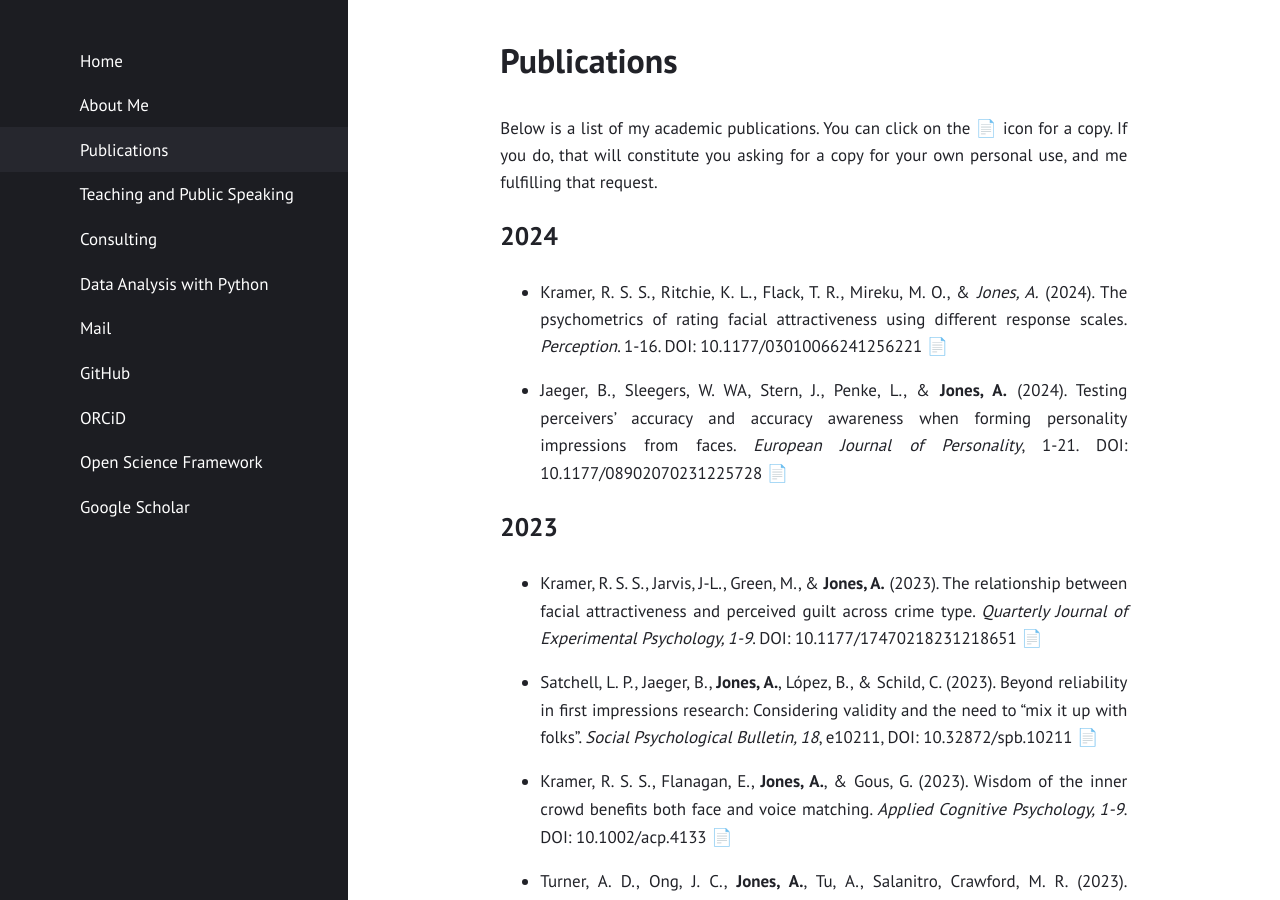
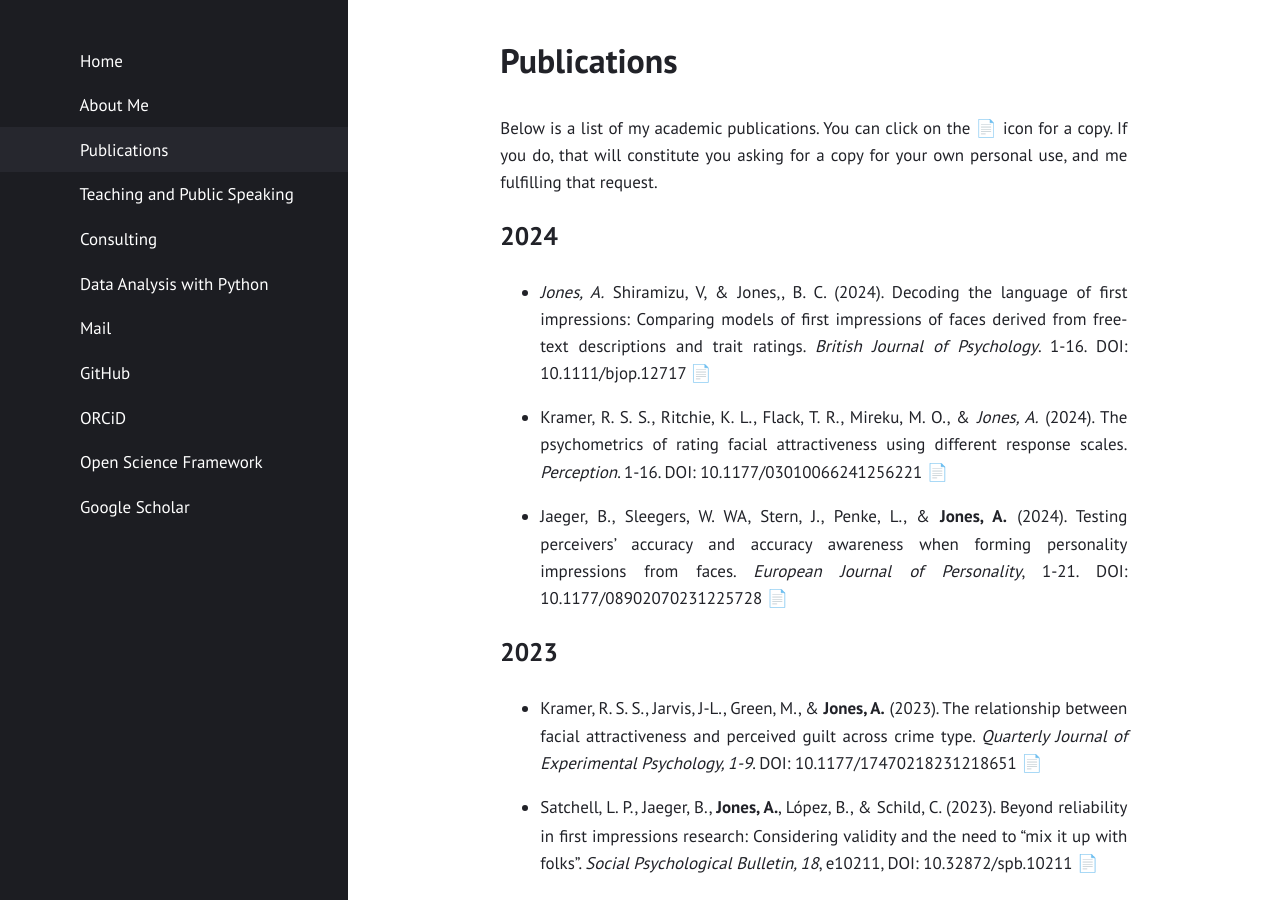
Before and after one commit to alexjonesphd/alexjonesphd.github.io, a Jekyll site: the page built from publications.md, in a window 1280 px wide and 900 px high. Built offline with Jekyll 4.4.1, drawn with Linux system fonts in a browser that asks for light colours.

Commit message:
reference for text paper

```diff
--- a/publications.md
+++ b/publications.md
@@ -8,6 +8,9 @@ Below is a list of my academic publications. You can click on the 📄 icon for
 
 
 ## 2024
+- *Jones, A.* Shiramizu, V, & Jones,, B. C. (2024). Decoding the language of first impressions: Comparing models of first impressions of faces derived from free-text descriptions and trait ratings. *British Journal of Psychology*. 1-16. DOI: 10.1111/bjop.12717  [📄](https://alexjonesphd.github.io/assets/papers/2024/jonesetal2024.pdf)
+
+
 - Kramer, R. S. S., Ritchie, K. L., Flack, T. R., Mireku, M. O., & *Jones, A.* (2024). The psychometrics of rating facial attractiveness using different response scales. *Perception*. 1-16. DOI: 10.1177/03010066241256221  [📄](https://alexjonesphd.github.io/assets/papers/2024/krameretal2024.pdf)
 
 - Jaeger, B., Sleegers, W. WA, Stern, J., Penke, L., & **Jones, A.** (2024). Testing perceivers' accuracy and accuracy awareness when forming personality impressions from faces. *European Journal of Personality*, 1-21. DOI: 10.1177/08902070231225728  [📄](https://alexjonesphd.github.io/assets/papers/2024/jaegeretal2024.pdf)
```
Also changed, not shown: 3 other files.
